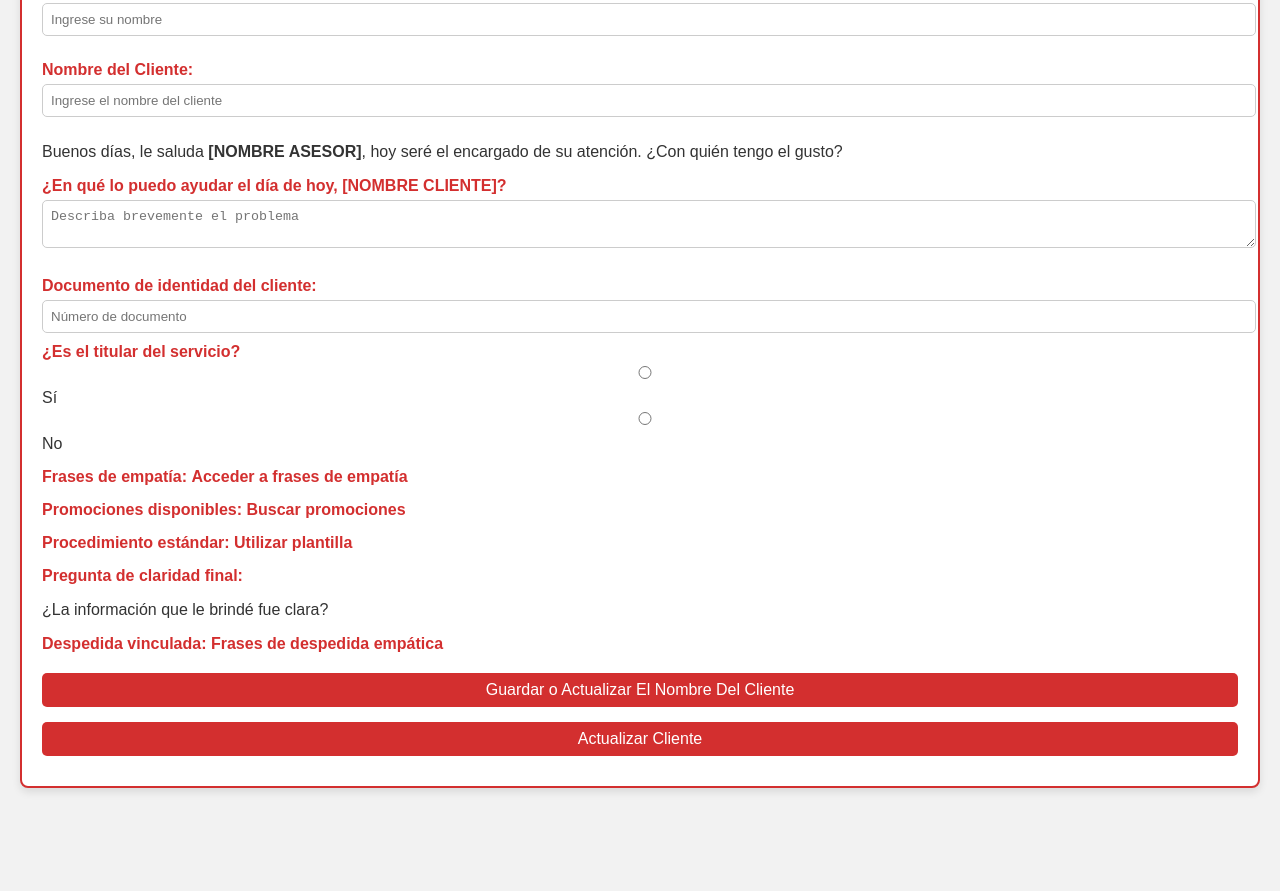
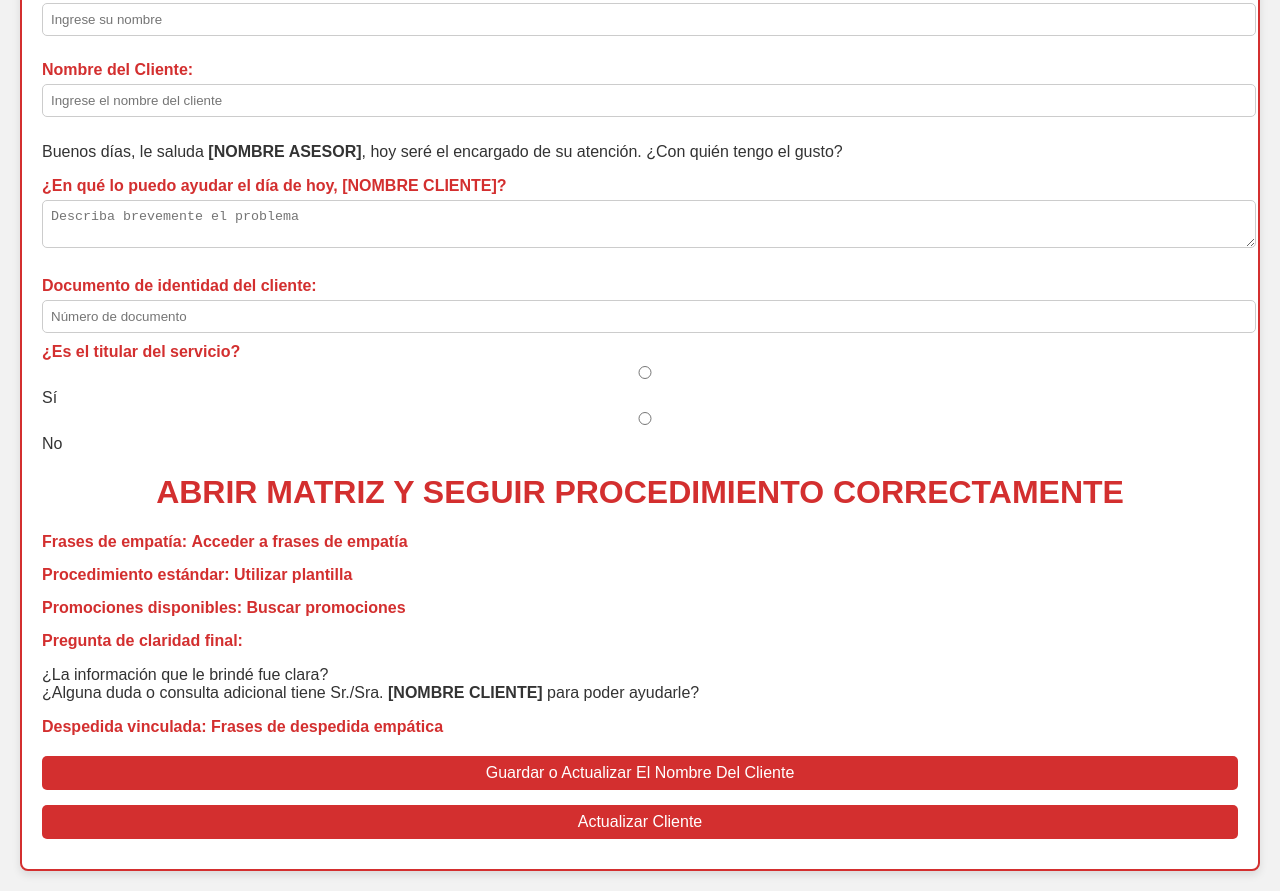
Before and after one commit to Frankpy18/procedimientosgenerales, a plain HTML site: page index.html in a window 1280 px wide. Shown: the part 142-1033 px from the top of the page. Before the commit the page ends 950 px from the top, so only its background shows below. Drawn offline with Linux system fonts and the light colour scheme.

Commit message:
Update index.html

```diff
--- a/index.html
+++ b/index.html
@@ -92,14 +92,14 @@
             <input type="radio" name="titular" value="no"> No
         </div>
 
+
+        <div class="section">
+            <H1><label>ABRIR MATRIZ Y SEGUIR PROCEDIMIENTO CORRECTAMENTE</label></H1>
+        </div>
+
         <div class="section">
             <label>Frases de empatía:</label>
             <a href="https://frankpy18.github.io/frasesdeempatia/" target="_blank">Acceder a frases de empatía</a>
-        </div>
-
-        <div class="section">
-            <label>Promociones disponibles:</label>
-            <a href="http://intranetsiacunico/Links/Redirect/BritgeRedirect?secuencia=DA11B9B579CA5FE3697236ADB4AD191C" target="_blank">Buscar promociones</a>
         </div>
 
         <div class="section">
@@ -107,9 +107,18 @@
             <a href="https://frankpy18.github.io/plantillagenerica/" target="_blank">Utilizar plantilla</a>
         </div>
 
+
+        <div class="section">
+            <label>Promociones disponibles:</label>
+            <a href="http://intranetsiacunico/Links/Redirect/BritgeRedirect?secuencia=DA11B9B579CA5FE3697236ADB4AD191C" target="_blank">Buscar promociones</a>
+        </div>
+
+
+
         <div class="section">
             <label>Pregunta de claridad final:</label>
             <p>¿La información que le brindé fue clara?<br>
+            ¿Alguna duda o consulta adicional tiene Sr./Sra. <strong id="clienteFinal">[NOMBRE CLIENTE]</strong> para poder ayudarle?</p>
         </div>
 
         <div class="section">
```
